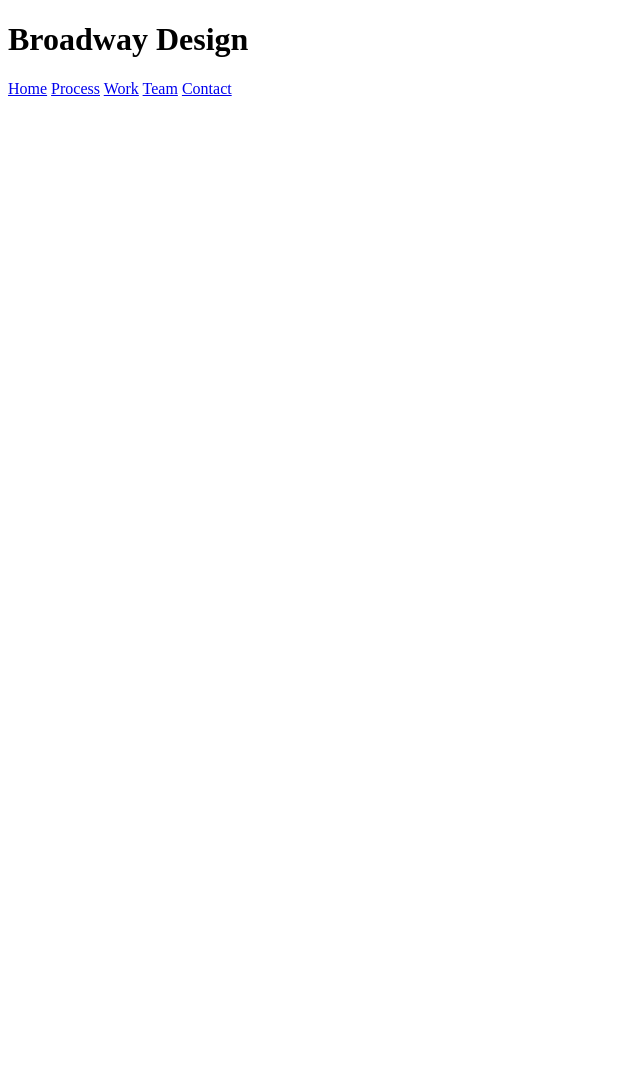
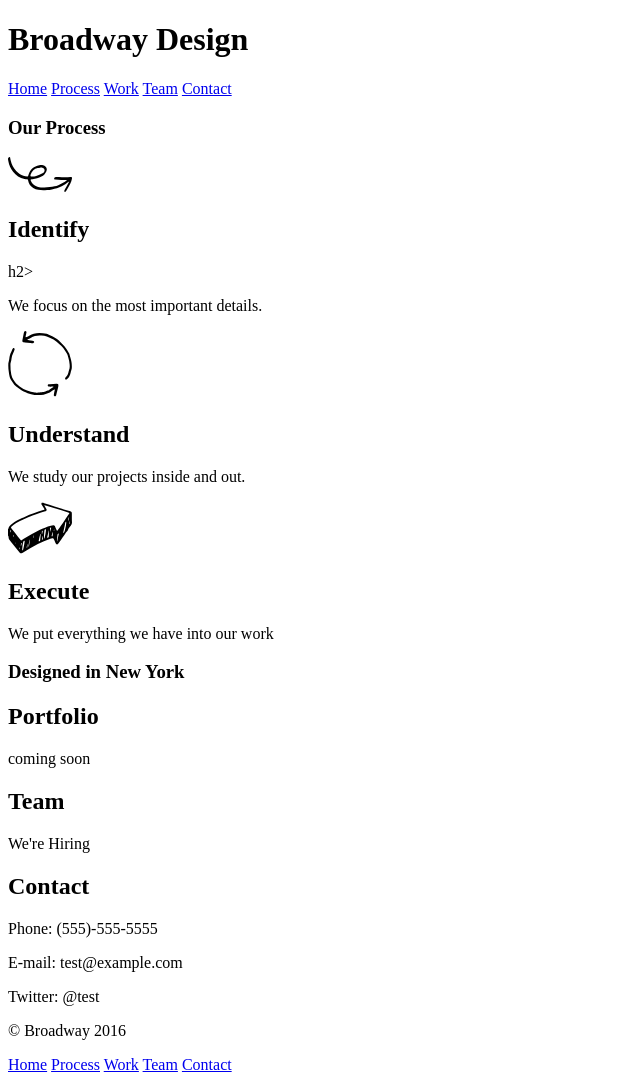
Before and after one commit to EvidenceN/broadway, a plain HTML site: page index.html in a window 1280 px wide. Shown: the whole page, without its empty margins (0-640 px from the left). Before the commit the page ends 800 px from the top, so only its background shows below. Drawn offline with Linux system fonts and the light colour scheme.

Commit message:
html section is now done

```diff
--- a/index.html
+++ b/index.html
@@ -21,6 +21,45 @@
 
 		<!--Icons areas contaiining identify, understand, execute-->
 
+		<div class = "icons">
+			<h3>Our Process</h3>
+			<img src = "resources/icons/identify.svg"/>
+			<h2>Identify</h2>h2>
+			<p>We focus on the most important details.</p>
+			<img src = "resources/icons/understand.svg"/>
+			<h2>Understand</h2>
+			<p>We study our projects inside and out.</p>
+			<img src = "resources/icons/execute.svg"/>
+			<h2>Execute</h2>
+			<p>We put everything we have into our work</p>
+		</div>
 
+		<!--designed in new york area-->
+
+		<div id="designed">
+			<h3>Designed in New York</h3>
+		</div>
+
+		<!--below designed in new york-->
+
+		<div class= "portfolio">
+			<h2>Portfolio</h2>
+			<p>coming soon</p>
+			<h2>Team</h2>
+			<p>We're Hiring</p>
+			<h2>Contact</h2>
+			<p>Phone: (555)-555-5555</p>
+			<p>E-mail: test@example.com</p>
+			<p>Twitter: @test</p>
+		</div>
+
+		<div class = "footer">
+			<p>&copy Broadway 2016</p>
+			<a href = "#">Home</a>
+			<a href = "#">Process</a>
+			<a href = "#">Work</a>
+			<a href = "#">Team</a>
+			<a href = "#">Contact</a>
+		</div>
 	</body>
 </html>
```
